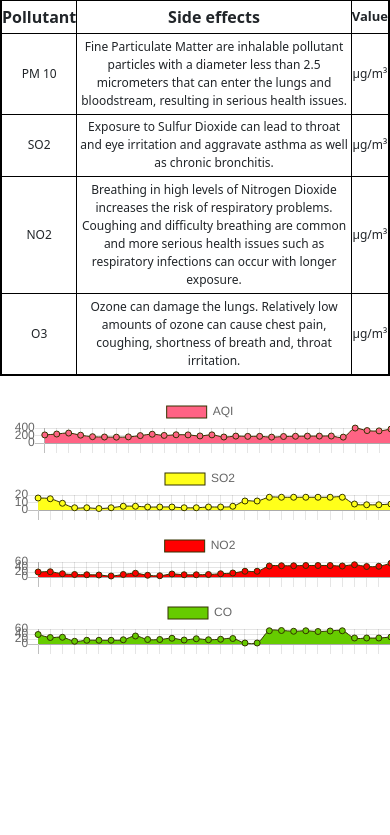
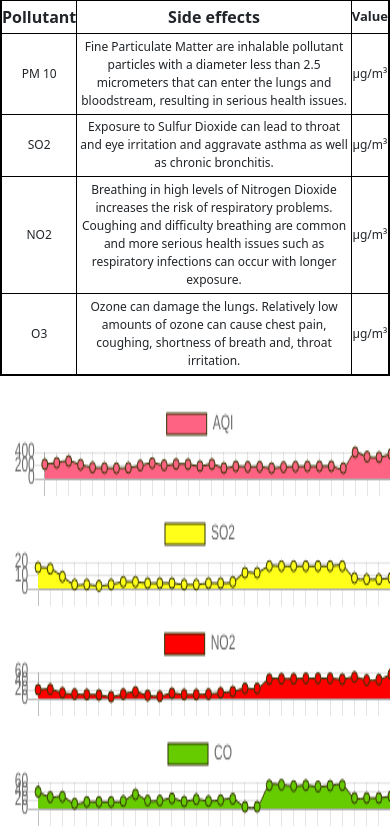
Before and after one commit to vc8006/AQI_Predictio, a Django app: page / in a window 390 px wide. Shown: the part 209-1044 px from the top of the page. Before the commit the page ends 863 px from the top, so only its background shows below. Run offline with Django 3.2, Linux system fonts and the light colour scheme.

Commit message:
mobile view compatible

```diff
--- a/main/templates/home.html
+++ b/main/templates/home.html
@@ -17,6 +17,10 @@
     /* background-color: lightblue; */
     .main_class{
         flex-direction: column;
+    }
+    .c1{
+        height: 100px !important;
+        width: 100% !important;
     }
 
 }
@@ -163,10 +167,10 @@
                 <div class="flex-container" style="margin: 0%;">
 
 
-                <div style="flex: 1;"><canvas id="myChart1" height="15%" width="100%" style="background-color: white;"></canvas></div>
-                <div style="flex: 1;"><canvas id="myChart2" height="15%" width="100%" style="background-color: white;"></canvas></div>
-                <div style="flex: 1;"><canvas id="myChart3" height="15%" width="100%" style="background-color: white;"></canvas></div>
-                <div style="flex: 1;"><canvas id="myChart4" height="15%" width="100%" style="background-color: white;"></canvas></div>
+                <div class="canvas" style="flex: 1;"><canvas class="c1" id="myChart1" height="15%" width="100%" style="background-color: white;"></canvas></div>
+                <div class="canvas" style="flex: 1;"><canvas class="c1" id="myChart2" height="15%" width="100%" style="background-color: white;"></canvas></div>
+                <div class="canvas" style="flex: 1;"><canvas class="c1" id="myChart3" height="15%" width="100%" style="background-color: white;"></canvas></div>
+                <div class="canvas" style="flex: 1;"><canvas class="c1" id="myChart4" height="15%" width="100%" style="background-color: white;"></canvas></div>
             </div>
         </div>
 
```
